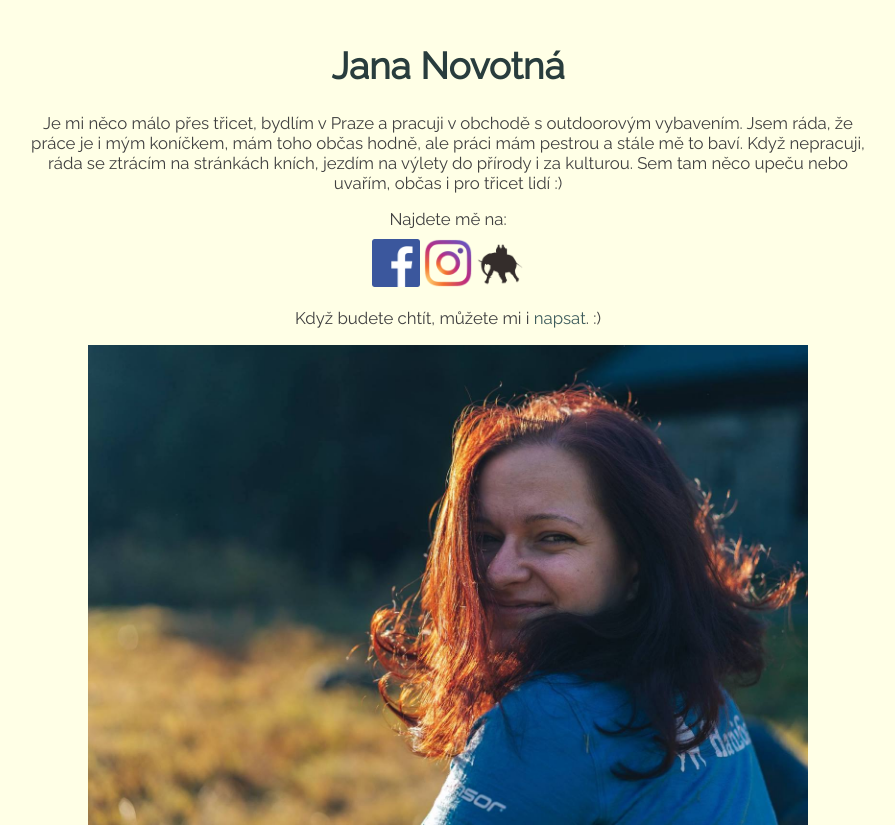
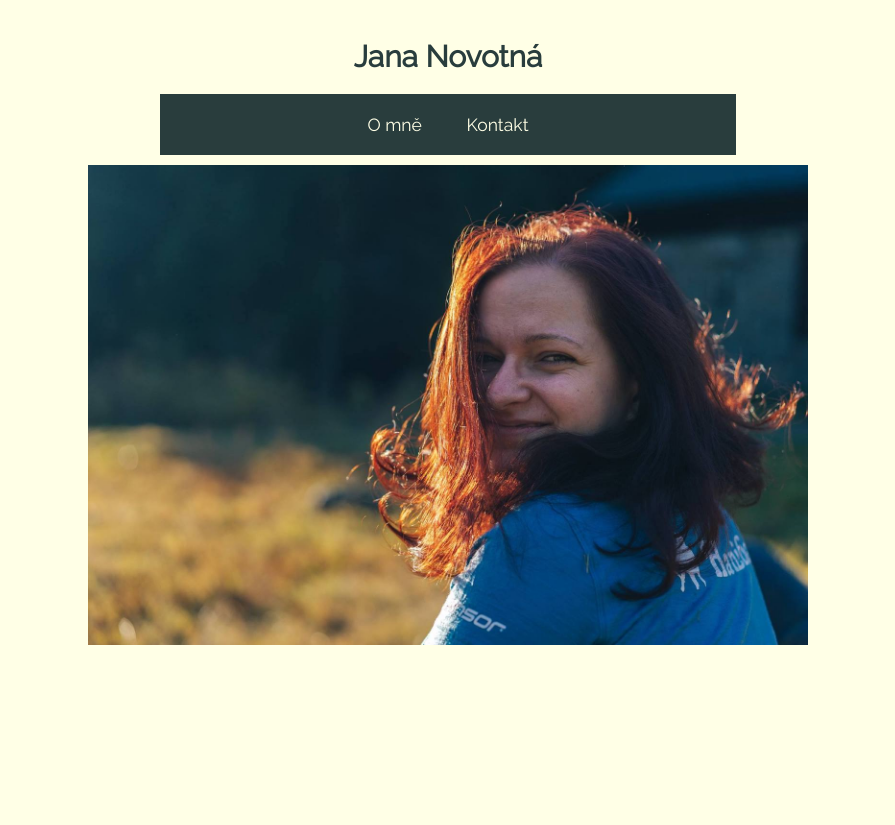
Before and after one commit to tvorimweb-2019-praha-podzim/projekt01-vizitka-JanaNovotna, a plain HTML site: page index.html in a window 1280 px wide. Shown: the whole page, without its empty margins (192-1087 px from the left). After the commit the page ends 800 px from the top, so only its background shows below. Drawn offline with Linux system fonts and the light colour scheme.

Commit message:
Hotový dobrovolný úkol
Opravila jsem velikost textu z % na em, doplnila chybějící Alt popisek, dala lepší barvy na odkaz :) A zkusila rozdělit stránky. Jen informací jsem moc nedoplnila, jsem bez nápadu...

```diff
--- a/index.html
+++ b/index.html
@@ -18,6 +18,7 @@ Tip: Webdesign In 4 Minutes https://jgthms.com/web-design-in-4-minutes/
 -->
 <!DOCTYPE html>
 <html lang="cs">
+
 <head>
     <meta charset="UTF-8">
     <meta name="viewport" content="width=device-width, initial-scale=1.0">
@@ -26,20 +27,15 @@ Tip: Webdesign In 4 Minutes https://jgthms.com/web-design-in-4-minutes/
     <link href="https://fonts.googleapis.com/css?family=Raleway&display=swap" rel="stylesheet">
     <title>Jana Novotná</title>
 </head>
+
 <body>
     <h1>Jana Novotná</h1>
-    <p id="text">Je mi něco málo přes třicet, bydlím v Praze a pracuji v obchodě s outdoorovým vybavením.
-        Jsem ráda, že práce je i mým koníčkem, mám toho občas hodně, ale práci mám pestrou a stále mě to baví.
-        Když nepracuji, ráda se ztrácím na stránkách kních, jezdím na výlety do přírody i za kulturou.
-        Sem tam něco upeču nebo uvařím, občas i pro třicet lidí :)
-    </p>
-    <p>Najdete mě na:<br>
-        <a href="https://www.facebook.com/jana.posedelova"><img src="Facebook_logo_(square).png" alt="profil na facebook" class="icon"></a>
-        <a href="https://www.instagram.com/jancasit/"><img src="240px-Instagram.svg.png" alt="profil na Instagramu" class="icon"></a>
-        <a href="https://blog.hanibal.cz/komunita/hanibal-team/jana/"><img src="hanibal-logo.png" alt="profil na Hanibal blogu" class="icon"></a>
-    </p>
-    <p>Když budete chtít, můžete mi i <a href="mailto:jana.posedelova@gmail.com">napsat</a>. :)</p>
-    <img src="janca.jpg" alt="" class="profil">
+     <ul class="menu">
+     <li><a href="o-mne.html">O mně</a></li>
+     <li><a href="kontakt.html">Kontakt</a></li>
+     </ul>
+    <img src="pictures/janca.jpg" alt="fotka mojí maličkosti" class="profil">
 
 </body>
+
 </html>
--- a/style.css
+++ b/style.css
@@ -2,7 +2,7 @@ body {
     margin: 0 auto;
     max-width: 75%;
     font-family: 'Raleway', sans-serif;
-    font-size: 105%;
+    font-size: 1.1em;
     text-align: center;
     color: #404040;
     background-color: #ffffe6;
@@ -11,20 +11,20 @@ body {
 h1 {
     padding-top: 2%;
     color: #293d3d;
-    font-size: 220%;
+    font-size: 1.7em;
 }
 
 a:link {
-    color: #3d5c5c;
-    text-decoration: none;
+    color: #06490f;
+    text-decoration: dotted;
 }
 
 a:visited {
-    color: #005580;
+    color: #800000;
 }
 
 a:hover {
-    color: #3d5c5c;
+    color: #2b3cdbc9;
     text-decoration: underline;
 }
 
@@ -45,3 +45,33 @@ img.profil {
     display: block;
     margin: 0 auto;
 }
+
+img.ilustrace {
+    max-width: 75%;
+    min-width: 20%;
+    display: block;
+    margin: 1% auto;
+    border: 1px solid #293d3d;
+}
+
+.menu {
+    margin: 1% auto;
+    padding: 0;
+    background-color: #293d3d;
+    max-width: 60%;
+}
+
+.menu li {
+    display: inline-block;
+}
+
+.menu a {
+    display: block;
+    padding: 20px 20px;
+    color: #ffffe6;
+    text-decoration: none;
+}
+
+.menu a:hover {
+    background-color: #348d40
+}
```
Also changed, not shown: kontakt.html (added, +23 -0 lines), o-mne.html (added, +20 -0 lines), pictures/240px-Instagram.svg.png (renamed from 240px-Instagram.svg.png), pictures/Facebook_logo_(square).png (renamed from Facebook_logo_(square).png), pictures/hanibal-logo.png (renamed from hanibal-logo.png), pictures/janca.jpg (renamed from janca.jpg), pictures/na-cestach.jpg (added), 1 other file.
